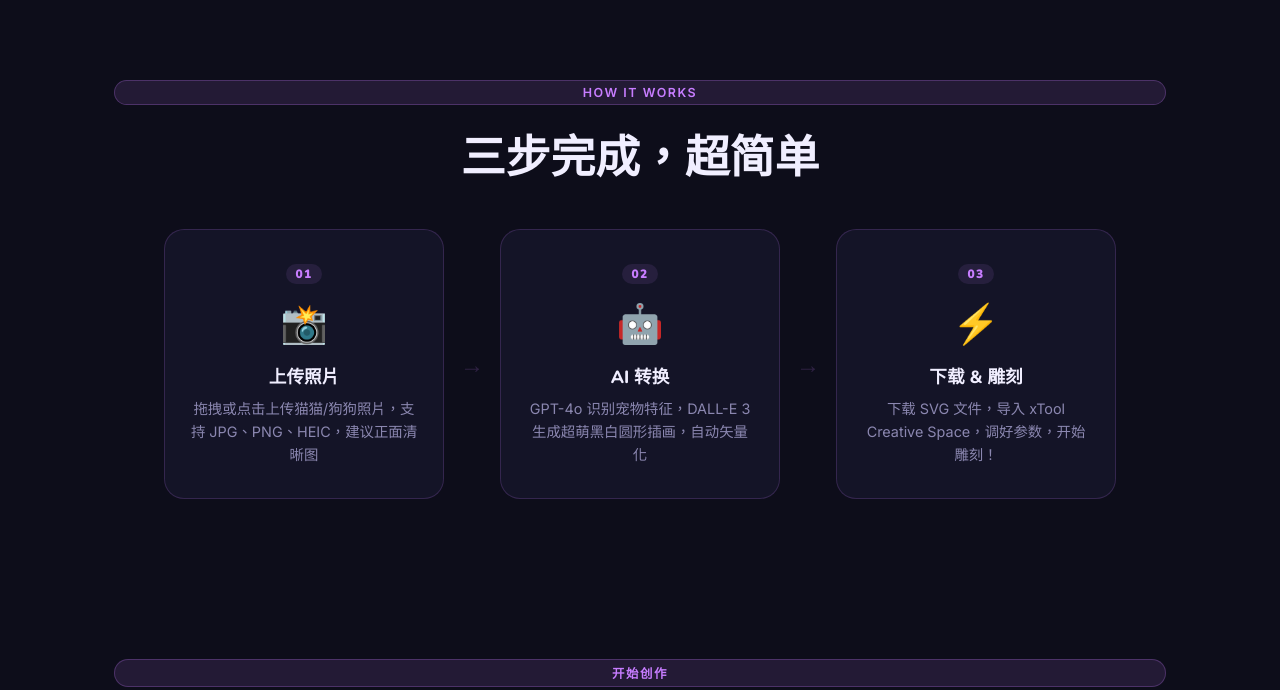
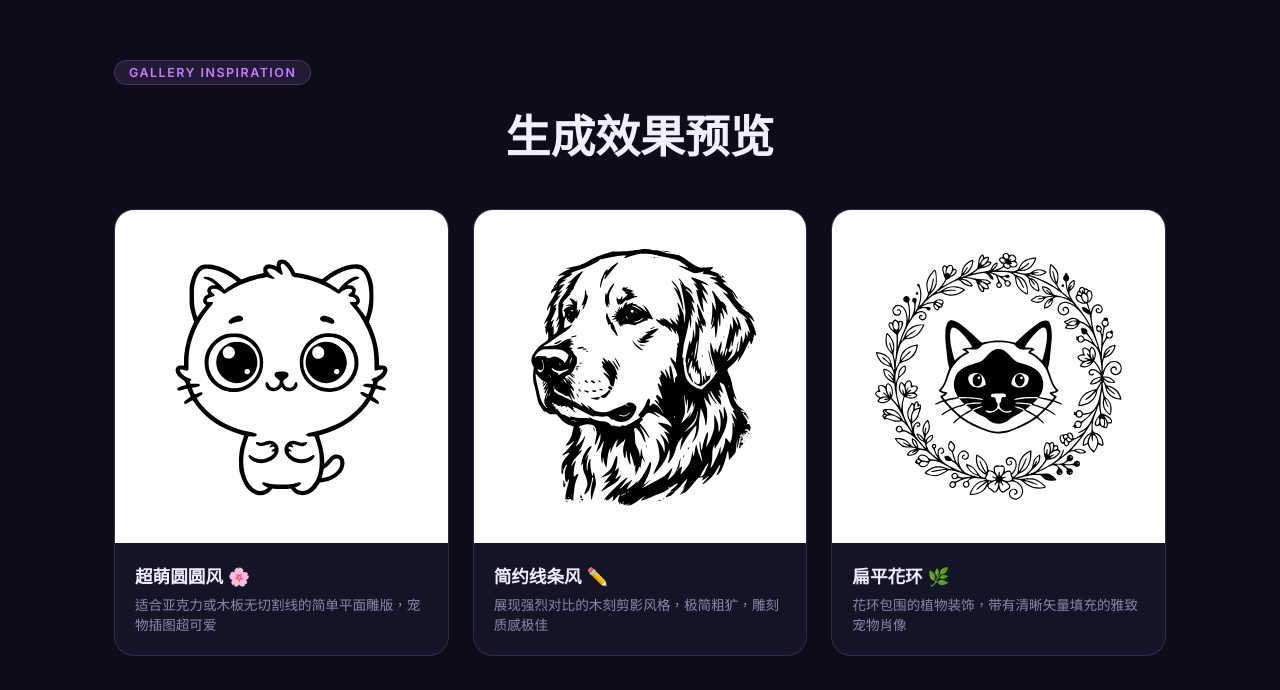
Before and after one commit to bunnyle/pawtrace, a plain HTML site: page index.html in a window 1280 px wide. Shown: the part 800-1490 px from the top of the page. Drawn offline with nearby package versions, Linux system fonts and the light colour scheme.

Commit message:
feat: Add Gallery Inspiration showcase on homepage with 3 new SVG examples

```diff
--- a/index.html
+++ b/index.html
@@ -68,6 +68,46 @@
                     <span class="badge-emoji">🐱</span>
                     <span class="badge-arrow">→</span>
                     <span class="badge-svg">SVG</span>
+                </div>
+            </div>
+        </div>
+    </section>
+
+    <!-- SHOWCASE GALLERY -->
+    <section class="showcase-gallery" id="showcase">
+        <div class="container">
+            <div class="section-label">Gallery Inspiration</div>
+            <h2 class="section-title">生成效果预览</h2>
+            <div class="showcase-grid">
+                <!-- Kawaii Cat -->
+                <div class="showcase-card">
+                    <div class="showcase-img">
+                        <img src="assets/example_kawaii_cat.svg" alt="Kawaii Cat" />
+                    </div>
+                    <div class="showcase-info">
+                        <h3>超萌圆圆风 🌸</h3>
+                        <p>适合亚克力或木板无切割线的简单平面雕版，宠物插图超可爱</p>
+                    </div>
+                </div>
+                <!-- Minimal Dog -->
+                <div class="showcase-card">
+                    <div class="showcase-img">
+                        <img src="assets/example_minimal_dog.svg" alt="Minimal Dog" />
+                    </div>
+                    <div class="showcase-info">
+                        <h3>简约线条风 ✏️</h3>
+                        <p>展现强烈对比的木刻剪影风格，极简粗犷，雕刻质感极佳</p>
+                    </div>
+                </div>
+                <!-- Floral Cat -->
+                <div class="showcase-card">
+                    <div class="showcase-img">
+                        <img src="assets/example_floral_cat.svg" alt="Floral Cat" />
+                    </div>
+                    <div class="showcase-info">
+                        <h3>扁平花环 🌿</h3>
+                        <p>花环包围的植物装饰，带有清晰矢量填充的雅致宠物肖像</p>
+                    </div>
                 </div>
             </div>
         </div>
--- a/style.css
+++ b/style.css
@@ -429,6 +429,82 @@ body {
     -webkit-text-fill-color: transparent;
 }
 
+/* ─── SHOWCASE GALLERY ─── */
+.showcase-gallery {
+    padding: 60px 0;
+    position: relative;
+    z-index: 1;
+}
+
+.showcase-gallery .section-label,
+.showcase-gallery .section-title {
+    text-align: center;
+}
+
+.showcase-grid {
+    display: grid;
+    grid-template-columns: repeat(3, 1fr);
+    gap: 24px;
+    margin-top: 40px;
+}
+
+.showcase-card {
+    background: var(--surface);
+    border: 1px solid var(--border);
+    border-radius: var(--radius);
+    overflow: hidden;
+    transition: transform var(--transition);
+}
+
+.showcase-card:hover {
+    transform: translateY(-5px);
+    border-color: rgba(199, 125, 255, .3);
+}
+
+.showcase-img {
+    background: #fff;
+    padding: 24px;
+    aspect-ratio: 1;
+    display: flex;
+    align-items: center;
+    justify-content: center;
+}
+
+.showcase-img img {
+    width: 100%;
+    height: 100%;
+    object-fit: contain;
+}
+
+.showcase-info {
+    padding: 20px;
+}
+
+.showcase-info h3 {
+    font-family: 'Nunito', sans-serif;
+    font-size: 1.1rem;
+    font-weight: 800;
+    margin-bottom: 6px;
+}
+
+.showcase-info p {
+    font-size: 0.85rem;
+    color: var(--text-muted);
+    line-height: 1.5;
+}
+
+@media (max-width: 900px) {
+    .showcase-grid {
+        grid-template-columns: 1fr 1fr;
+    }
+}
+
+@media (max-width: 600px) {
+    .showcase-grid {
+        grid-template-columns: 1fr;
+    }
+}
+
 /* ─── HOW IT WORKS ─── */
 .how-it-works {
     padding: 80px 0;
```
Also changed, not shown: assets/example_floral_cat.svg (added), assets/example_kawaii_cat.svg (added), assets/example_minimal_dog.svg (added).
